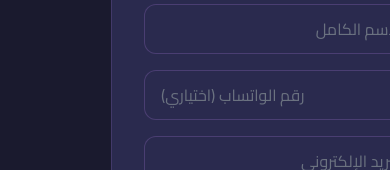
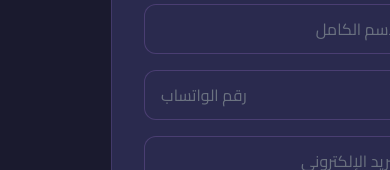
Before and after one commit to AbdelrahmanElsaadany22/tawba2, a React (Vite) app in the folder client/: page /register in a window 390 px wide. Shown: the part 332-502 px from the top of the page. Built offline with nearby package versions, Linux system fonts and the light colour scheme; no server answers.

Commit message:
feat: make phone required in registration form

```diff
--- a/client/src/components/auth/RegisterForm.jsx
+++ b/client/src/components/auth/RegisterForm.jsx
@@ -18,7 +18,7 @@ const RegisterForm = () => {
     const { error: signUpError } = await supabase.auth.signUp({
       email:    form.email,
       password: form.password,
-      options:  { data: { name: form.name } },
+      options:  { data: { name: form.name, phone: form.phone } },
     });
 
     if (signUpError) {
@@ -47,8 +47,8 @@ const RegisterForm = () => {
         className="bg-dark-light border border-purple/40 text-white px-4 py-3 rounded-xl placeholder-gray-500 focus:border-gold focus:outline-none"
       />
       <input
-        name="phone" value={form.phone} onChange={handleChange}
-        placeholder="رقم الواتساب (اختياري)"
+        name="phone" value={form.phone} onChange={handleChange} required
+        placeholder="رقم الواتساب"
         type="tel"
         className="bg-dark-light border border-purple/40 text-white px-4 py-3 rounded-xl placeholder-gray-500 focus:border-gold focus:outline-none"
       />
```
Also changed, not shown: 1 other file (tests, documents, lock files or other folders).
